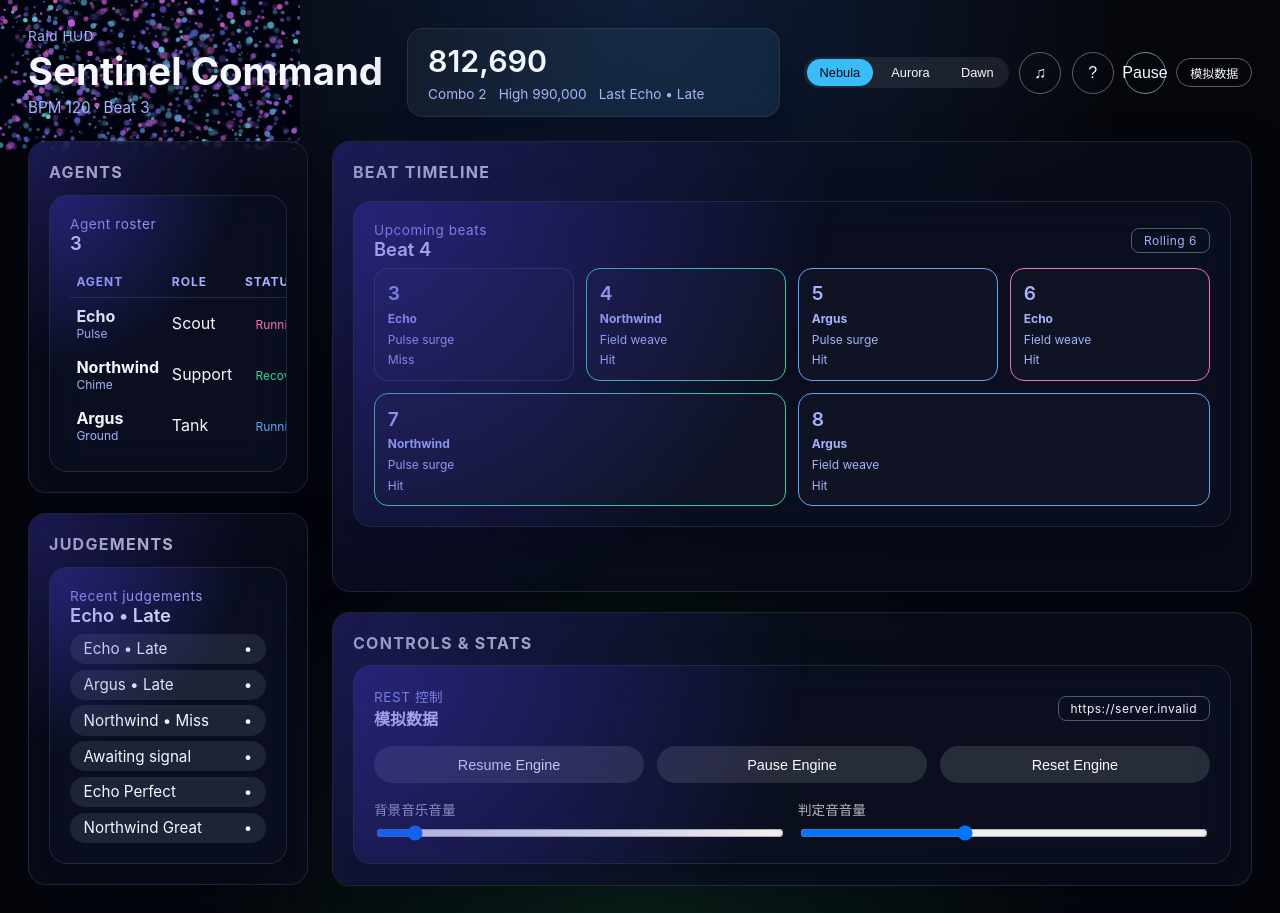
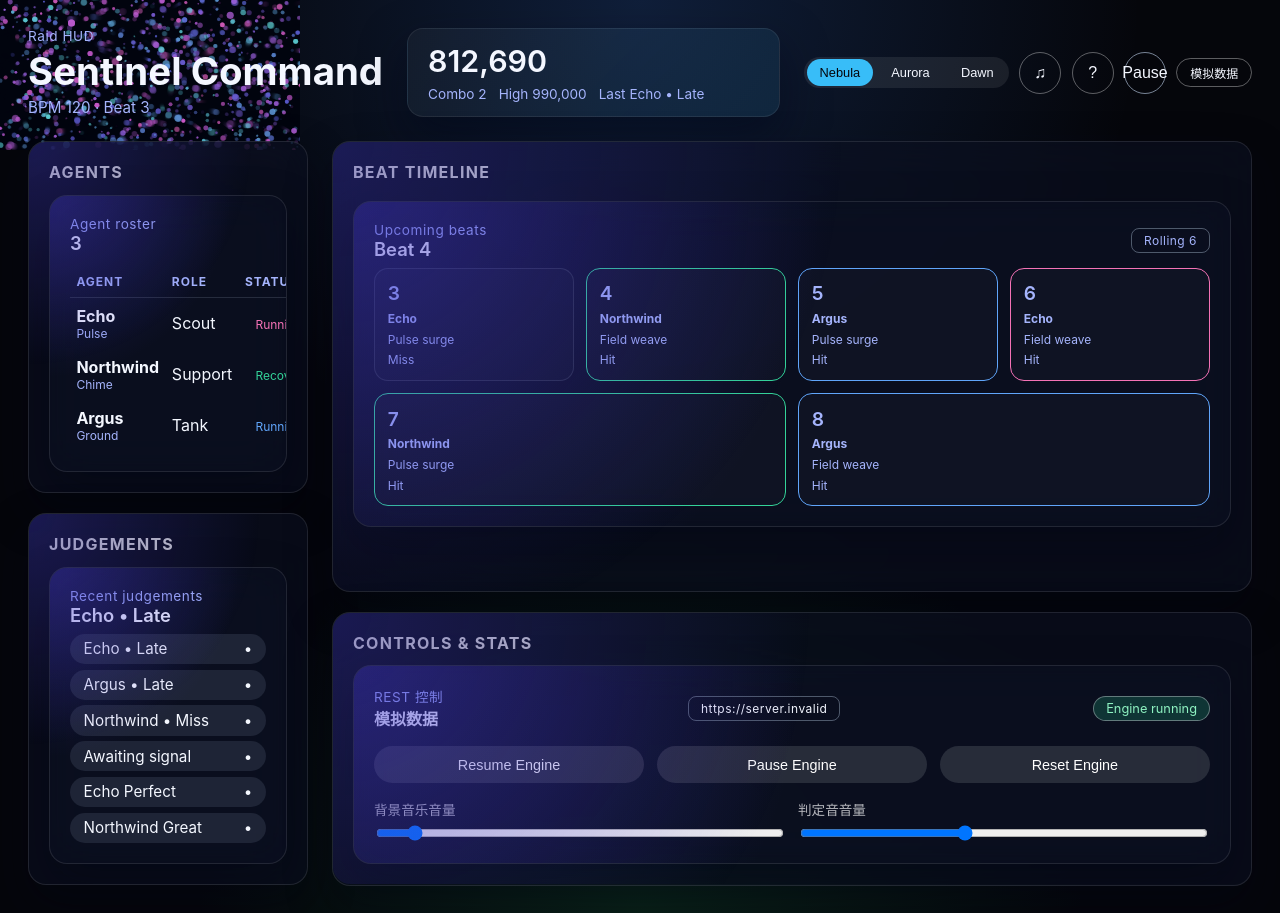
Before and after one commit to kiku-LYXQ/openclaw-multiagent, a React (Vite) app in the folder client/: page / in a window 1280 px wide. Built offline with nearby package versions, Linux system fonts and the light colour scheme; no server answers.

Commit message:
feat: show engine status indicator

```diff
--- a/client/src/App.tsx
+++ b/client/src/App.tsx
@@ -154,6 +154,7 @@ export function App() {
   const [musicEnabled, setMusicEnabled] = useState(false);
   const [backgroundVolume, setBackgroundVolume] = useState(0.08);
   const [judgementVolume, setJudgementVolume] = useState(0.4);
+  const [engineStatus, setEngineStatus] = useState<"running" | "paused" | "reset">("running");
   const [beatPulse, setBeatPulse] = useState(0);
   const lastBeatRef = useRef<number>(gameState.current_beat);
   const beatTimerRef = useRef<number>();
@@ -424,6 +425,10 @@ export function App() {
     setJudgementVolume(judgement);
   };
 
+  const updateEngineStatus = (status: "running" | "paused" | "reset") => {
+    setEngineStatus(status);
+  };
+
   const sendControl = async (action: string) => {
     setControlMessage("发送中...");
     try {
@@ -434,6 +439,15 @@ export function App() {
       });
       if (!response.ok) {
         throw new Error(`HTTP ${response.status}`);
+      }
+      const payload = await response.json();
+      const status = payload.status as "running" | "paused" | "reset" | undefined;
+      if (status) {
+        updateEngineStatus(status);
+      } else if (action === "pause") {
+        updateEngineStatus("paused");
+      } else {
+        updateEngineStatus("running");
       }
       setControlMessage(`控制指令 ${action} 已发送`);
     } catch (error) {
@@ -514,6 +528,7 @@ export function App() {
               controls={CONTROL_BUTTONS}
               volumeSettings={{ background: backgroundVolume, judgement: judgementVolume }}
               onVolumeChange={handleVolumeChange}
+              engineStatus={engineStatus}
             />
           </section>
         </main>
--- a/client/src/components/ControlPanel.tsx
+++ b/client/src/components/ControlPanel.tsx
@@ -11,9 +11,10 @@ interface ControlPanelProps {
     judgement: number;
   };
   onVolumeChange: (background: number, judgement: number) => void;
+  engineStatus: "running" | "paused" | "reset";
 }
 
-export function ControlPanel({ connection, statusMessage, onControl, controlBase, controls, volumeSettings, onVolumeChange }: ControlPanelProps) {
+export function ControlPanel({ connection, statusMessage, onControl, controlBase, controls, volumeSettings, onVolumeChange, engineStatus }: ControlPanelProps) {
   return (
     <div className="panel control-panel">
       <div className="hud-banner">
@@ -23,6 +24,9 @@ export function ControlPanel({ connection, statusMessage, onControl, controlBase
         </div>
         <span className="status-pill" aria-live="polite" title={controlBase}>
           {controlBase}
+        </span>
+        <span className={`engine-pill ${engineStatus}`} aria-live="polite">
+          {engineStatus === "paused" ? "Engine paused" : engineStatus === "reset" ? "Engine reset" : "Engine running"}
         </span>
       </div>
       <div className="control-grid">
--- a/client/src/styles.css
+++ b/client/src/styles.css
@@ -455,3 +455,24 @@ body {
 .volume-grid input[type="range"] {
   margin-top: 0.35rem;
 }
+
+
+.engine-pill {
+  padding: 0.25rem 0.75rem;
+  border-radius: 999px;
+  font-size: 0.8rem;
+  margin-left: 0.5rem;
+  border: 1px solid rgba(255,255,255,0.35);
+}
+.engine-pill.running {
+  background: rgba(44, 209, 149, 0.2);
+  color: #8ef2c1;
+}
+.engine-pill.paused {
+  background: rgba(255, 99, 132, 0.2);
+  color: #ff9eb2;
+}
+.engine-pill.reset {
+  background: rgba(255, 203, 107, 0.25);
+  color: #ffe5a7;
+}
```
